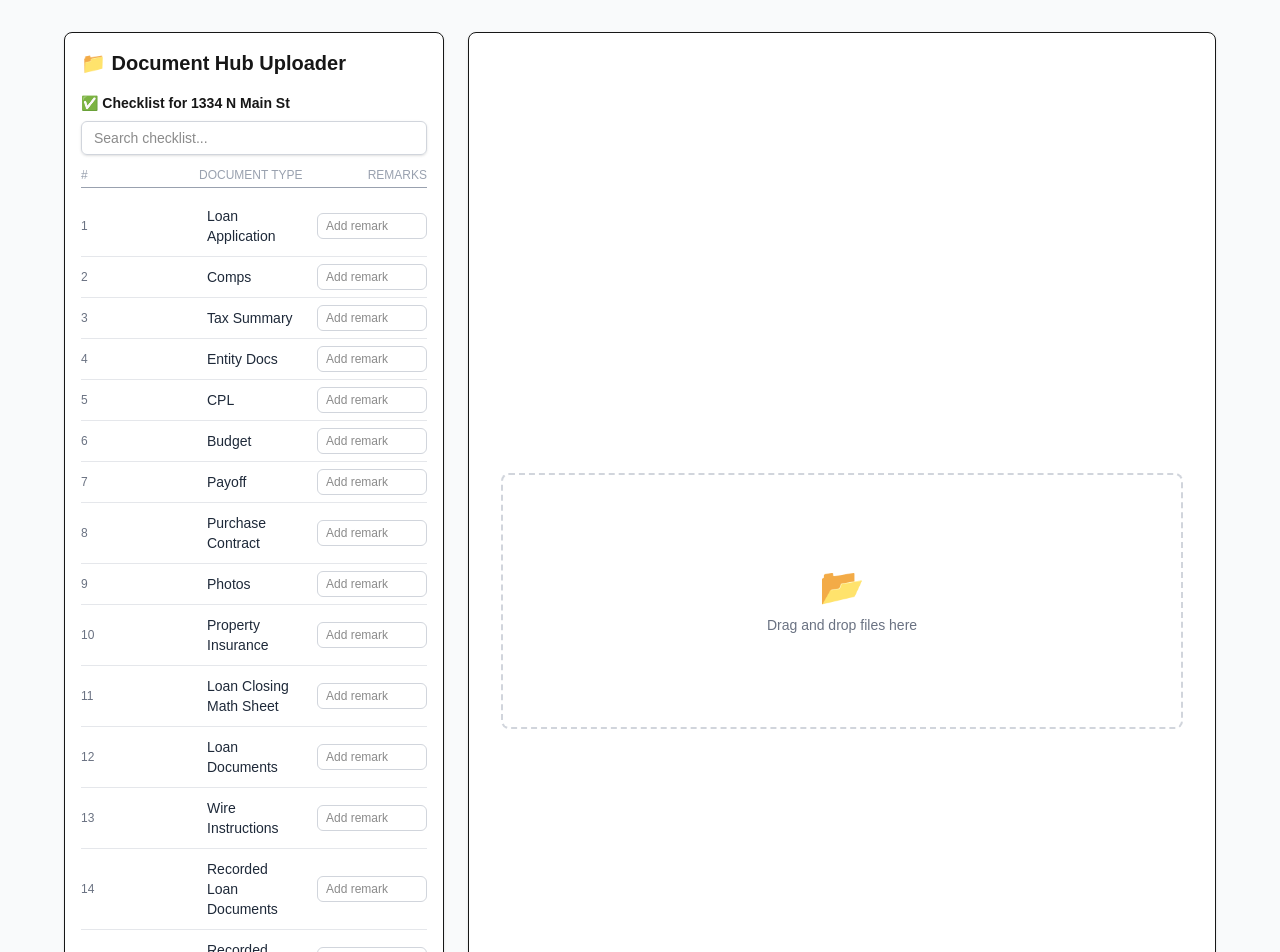
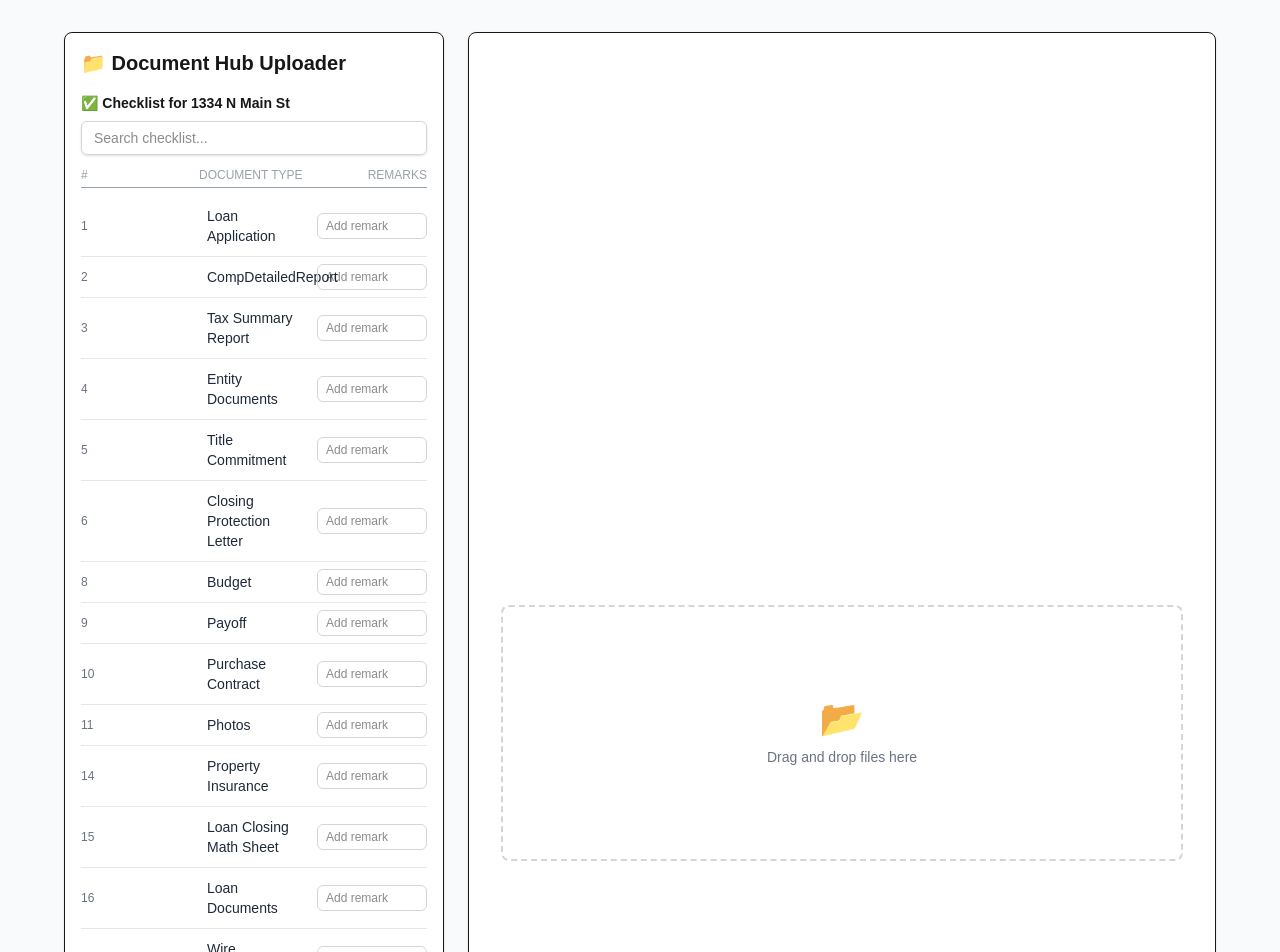
Before and after one commit to va-mari/document-hub, a Next.js app: page / in a window 1280 px wide. Shown: the top 952 px of the page. Built offline with nearby package versions, Linux system fonts and the light colour scheme.

Commit message:
Update checklist items and correct numbering

```diff
--- a/pages/index.tsx
+++ b/pages/index.tsx
@@ -16,25 +16,29 @@ export default function Home() {
   const fileInputRef = useRef<HTMLInputElement | null>(null)
 
   const checklistItems: ChecklistItem[] = [
-    { id: 1, label: 'Loan Application' },
-    { id: 2, label: 'Comps' },
-    { id: 3, label: 'Tax Summary' },
-    { id: 4, label: 'Entity Docs' },
-    { id: 5, label: 'CPL' },
-    { id: 6, label: 'Budget' },
-    { id: 7, label: 'Payoff' },
-    { id: 8, label: 'Purchase Contract' },
-    { id: 9, label: 'Photos' },
-    { id: 10, label: 'Property Insurance' },
-    { id: 11, label: 'Loan Closing Math Sheet' },
-    { id: 12, label: 'Loan Documents' },
-    { id: 13, label: 'Wire Instructions' },
-    { id: 14, label: 'Recorded Loan Documents' },
-    { id: 24, label: 'Recorded DOT' },
-    { id: 24, label: 'Recorded Assignment' },
-    { id: 24, label: 'Recorded Loan Mod.' },
-    { id: 99, label: 'Extra Uploads' }
-  ]
+  { id: 1, label: 'Loan Application' },
+  { id: 2, label: 'CompDetailedReport' },
+  { id: 3, label: 'Tax Summary Report' },
+  { id: 4, label: 'Entity Documents' },
+  { id: 5, label: 'Title Commitment' },
+  { id: 6, label: 'Closing Protection Letter' },
+  { id: 8, label: 'Budget' },
+  { id: 9, label: 'Payoff' },
+  { id: 10, label: 'Purchase Contract' },
+  { id: 11, label: 'Photos' },
+  { id: 14, label: 'Property Insurance' },
+  { id: 15, label: 'Loan Closing Math Sheet' },
+  { id: 16, label: 'Loan Documents' },
+  { id: 17, label: 'Wire Instructions' },
+  { id: 18, label: 'Executed Loan Documents' },
+  { id: 19, label: 'Final Settlement Statement' },
+  { id: 20, label: 'Loan Servicing Agreement' },
+  { id: 24, label: 'Recorded DOT' },
+  { id: 24, label: 'Recorded Assignment' },
+  { id: 24, label: 'Recorded Loan Mod' },
+  { id: 99, label: 'Extra Uploads' } // Arbitrary unique ID
+]
+
 
   const filteredItems = checklistItems.filter((item) =>
     `${item.id} ${item.label}`.toLowerCase().includes(searchTerm.toLowerCase())
```
